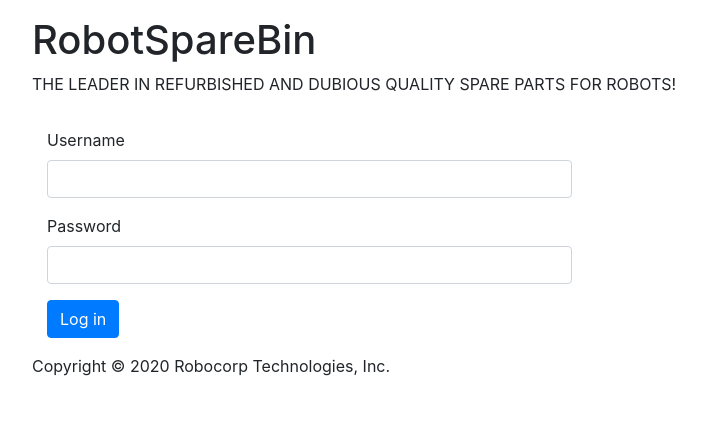
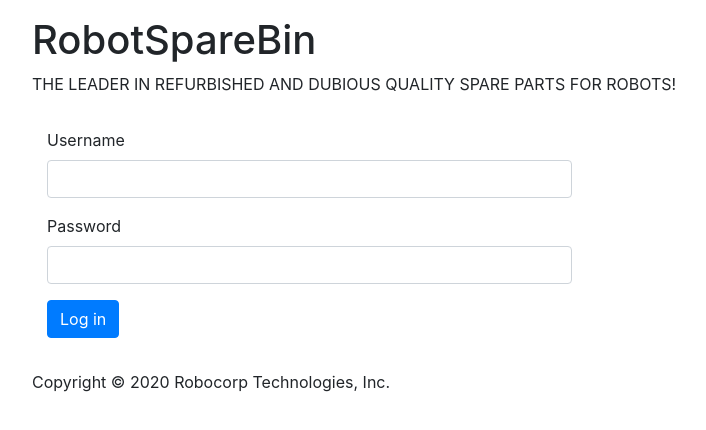
Before and after one commit to robocorp/rsb-intranet, a React (Create React App) app: page / in a window 1280 px wide. Shown: the top 430 px of the page, without its empty margins (53-759 px from the left). Built offline with nearby package versions, Linux system fonts and the light colour scheme.

Commit message:
Add margin to footer

```diff
--- a/src/components/App.css
+++ b/src/components/App.css
@@ -7,7 +7,7 @@
 }
 
 footer {
-  padding: 1em 0 1em 0;
+  margin: 2em 0 1em 0;
 }
 
 #logout {
```
